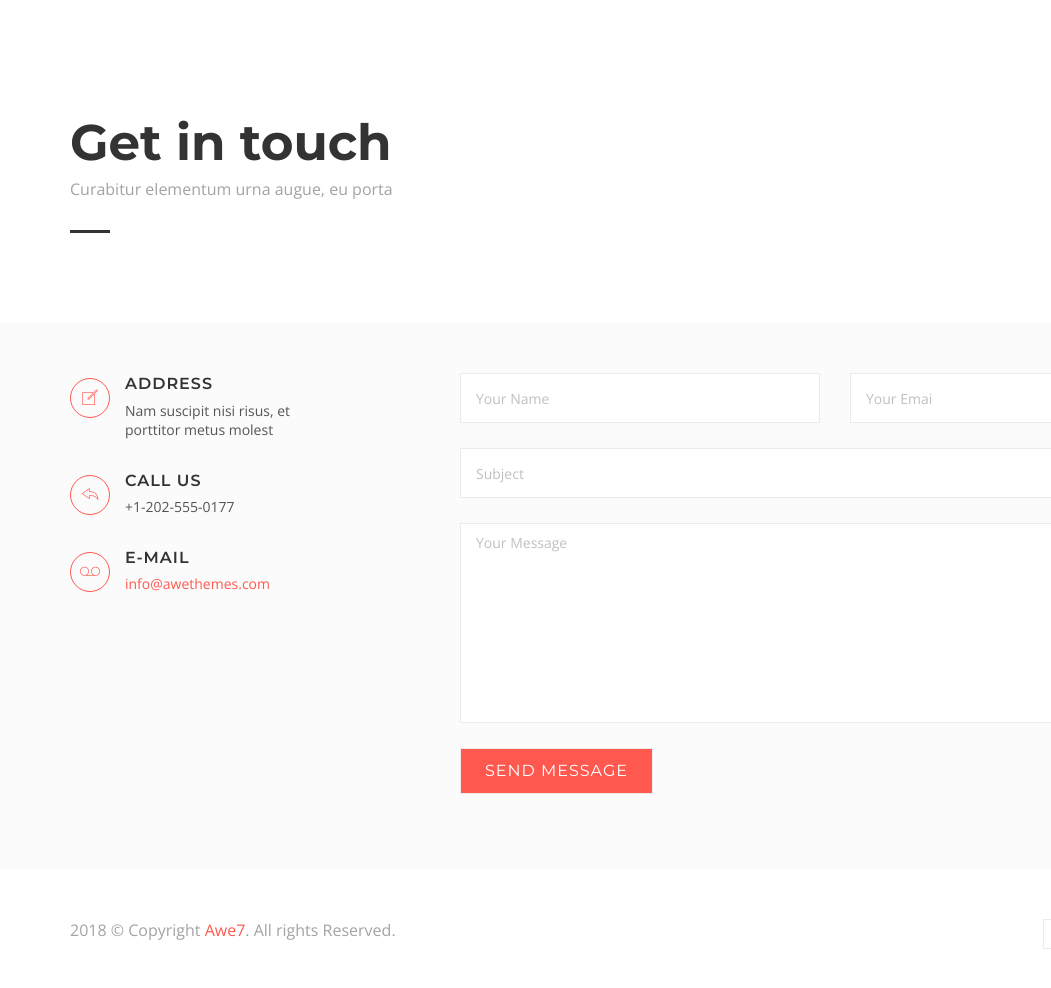
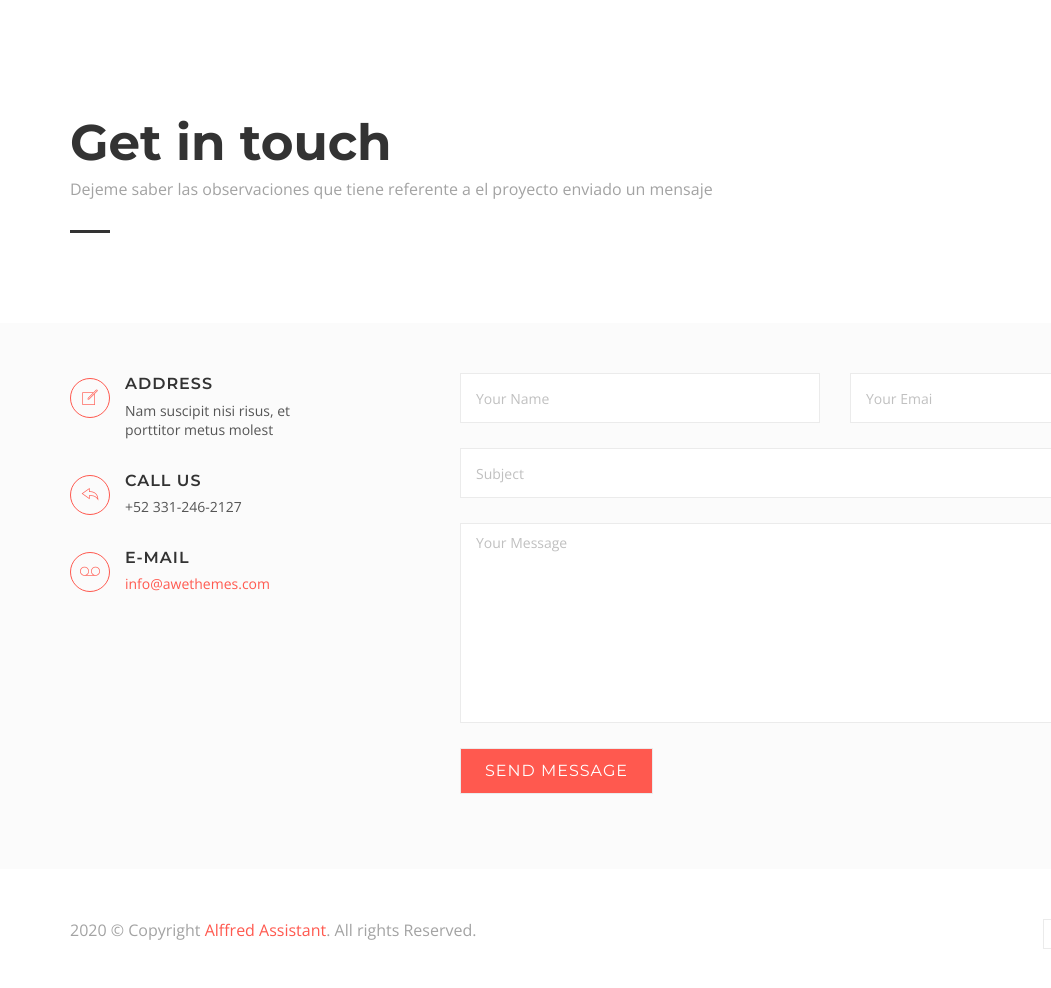
Before and after one commit to juanssa/alfredassistant, a plain HTML site: page main/contact.html in a window 1280 px wide. Shown: the part 52-1040 px from the top of the page, 0-1051 px from the left. Drawn offline with nearby package versions, Linux system fonts and the light colour scheme.

Commit message:
Editando footer About y Contact

```diff
--- a/main/contact.html
+++ b/main/contact.html
@@ -68,7 +68,7 @@
 						<!-- page-title -->
 						<div class="page-title pb-40">
 							<h2 class="page-title__title">Get in touch</h2>
-							<p class="page-title__text">Curabitur elementum urna augue, eu porta</p>
+							<p class="page-title__text">Dejeme saber las observaciones que tiene referente a el proyecto enviado un mensaje</p>
 							<div class="page-title__divider"></div>
 						</div><!-- End / page-title -->
 
@@ -95,7 +95,7 @@
 								<div class="contact">
 									<div class="contact__icon"><i class="pe-7s-back"></i></div>
 									<h3 class="contact__title">call us</h3>
-									<div class="contact__text">+1-202-555-0177</div>
+									<div class="contact__text">+52 331-246-2127</div>
 								</div><!-- End / contact -->
 
 
@@ -155,7 +155,7 @@
 				<div class="container">
 					<div class="row">
 						<div class="col-md-6 col-lg-6 ">
-							<p class="footer__coppy">2018 &copy; Copyright <a href="http://awe7.com/">Awe7</a>. All rights Reserved.</p>
+							<p class="footer__coppy">2020 &copy; Copyright <a href="#">Alffred Assistant</a>. All rights Reserved.</p>
 						</div>
 						<div class="col-md-6 col-lg-6 ">
 							<div class="footer__social">
```
Also changed, not shown: main/about.html (+1 -1 lines).
